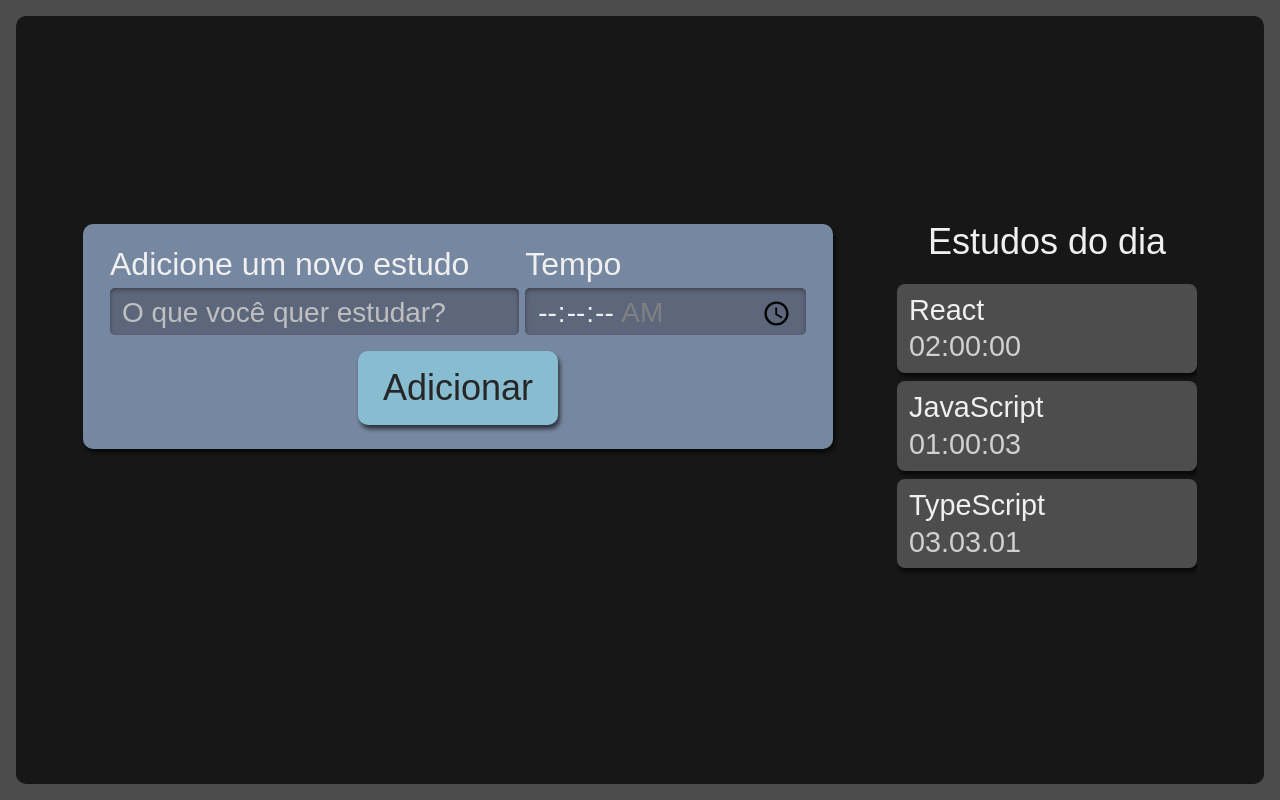
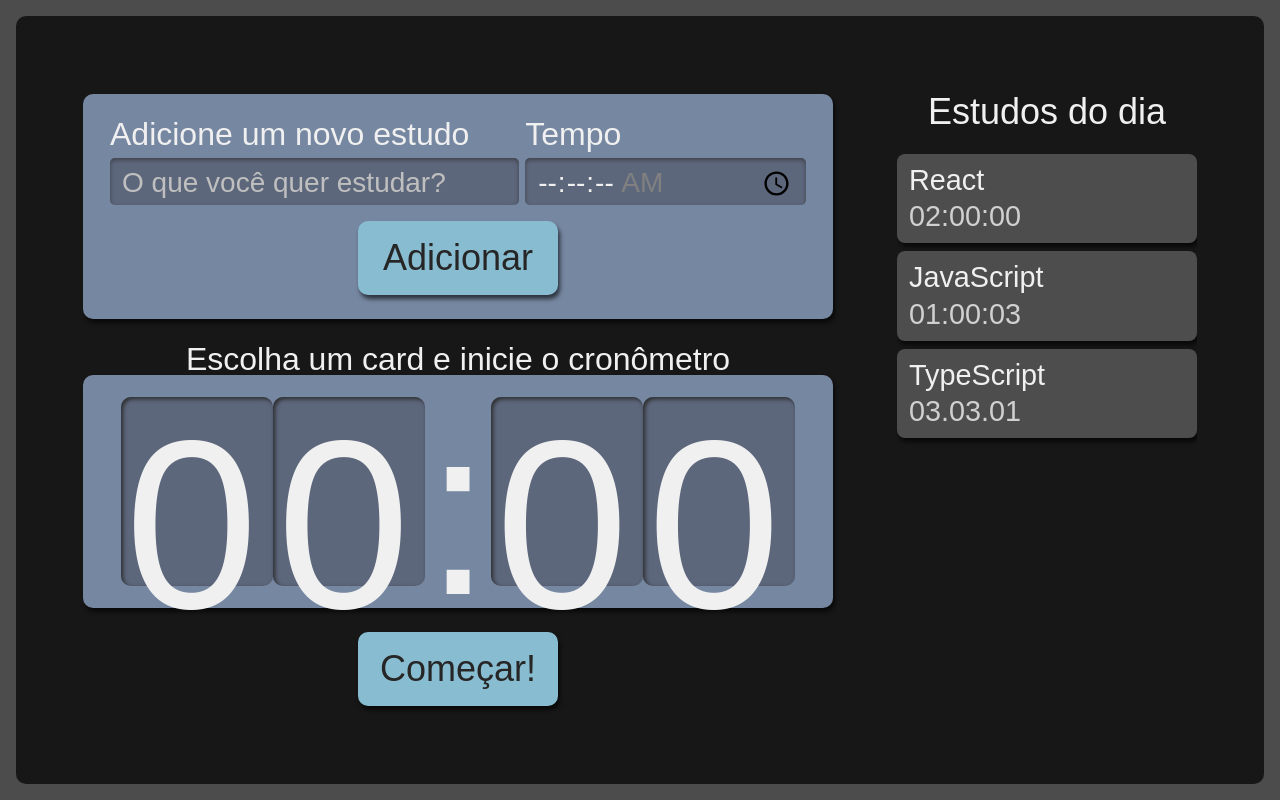
Before and after one commit to dudurb17/alura-studies-typescript, a React (Create React App) app: page / in a window 1280 px wide. Built offline with nearby package versions, Linux system fonts and the light colour scheme.

Commit message:
arrumando o css

```diff
--- /dev/null
+++ b/src/components/Cronometro/Cronometro.module.scss
@@ -0,0 +1,59 @@
+.cronometro {
+    display: flex;
+    flex-direction: column;
+    align-items: center;
+    grid-area: cronometro;
+
+    .relogioWrapper {
+      align-items: center;
+      background-color: #7687A1;
+      border-radius: 10px;
+      box-shadow: 2px 4px 4px #0000009F;
+      box-sizing: border-box;
+      display: flex;
+      font-size: 5rem;
+      justify-content: center;
+      margin-bottom: 24px;
+      padding: 16px 12px;
+      width: 100%;
+    }
+
+    .titulo {
+      font-size: 2rem;
+    }
+
+    button {
+      background-color: #88bcd1;
+      border-radius: 10px;
+      box-shadow: 2px 4px 4px #0000009F;
+      color: #272626;
+      cursor: pointer;
+      font-size: 1.25rem;
+      padding: 16px;
+      width: 150px;
+
+      &:active {
+        background-color: #7CA6B7;
+        box-shadow: 2px 2px 4px #0000009F inset;
+        cursor: auto;
+      }
+    }
+
+    @media screen and (min-width:1280px) {
+
+      .relogioWrapper{
+        font-size: 15rem;
+      }
+
+      p {
+        font-size: 2rem;
+      }
+
+      button {
+        grid-column-start: span 2;
+        justify-self: center;
+        width: 200px;
+        font-size: 2.25rem;
+      }
+    }
+  }
--- /dev/null
+++ b/src/components/Cronometro/Relogio/Relogio.module.scss
@@ -0,0 +1,21 @@
+.relogioNumero {
+    background-color: #5D677C;
+    box-shadow: 2px 2px 4px #2B2B2B inset;
+    height: 3.6rem;
+    width: 3rem;
+    padding: 8px 4px;
+    border-radius: 10px;
+
+    @media screen and (min-width:1280px) {
+      height: 10.8rem;
+      width: 9rem;
+    }
+  }
+
+  .relogioDivisao {
+    height: 4.2rem;
+
+    @media screen and (min-width:1280px) {
+      height: 12.6rem;
+    }
+  }
--- /dev/null
+++ b/src/components/Cronometro/Relogio/index.tsx
@@ -0,0 +1,13 @@
+import style from "./Relogio.module.scss";
+
+export default function Relogio() {
+  return (
+    <>
+      <span className={style.relogioNumero}>0</span>
+      <span className={style.relogioNumero}>0</span>
+      <span className={style.relogioDivisao}>:</span>
+      <span className={style.relogioNumero}>0</span>
+      <span className={style.relogioNumero}>0</span>
+    </>
+  );
+}
--- /dev/null
+++ b/src/components/Cronometro/index.tsx
@@ -0,0 +1,15 @@
+import Button from "../Button";
+import Relogio from "./Relogio";
+import style from "./Cronometro.module.scss";
+
+export default function Cronometro() {
+  return (
+    <div className={style.cronometro}>
+      <p className={style.titulo}>Escolha um card e inicie o cronômetro</p>
+      <div className={style.relogioWrapper}>
+        <Relogio />
+      </div>
+      <Button>Começar!</Button>
+    </div>
+  );
+}
--- a/src/components/List/index.tsx
+++ b/src/components/List/index.tsx
@@ -18,7 +18,7 @@
       <h2>Estudos do dia</h2>
       <ul>
         {tarefas.map((item, index) => (
-          <Item {...item} />
+          <Item key={index} {...item} />
         ))}
       </ul>
     </aside>
--- a/src/pages/App.tsx
+++ b/src/pages/App.tsx
@@ -2,12 +2,14 @@
 import Form from "../components/Form";
 import List from "../components/List";
 import style from "./App.module.scss";
+import Cronometro from "../components/Cronometro";
 
 function App() {
   return (
     <div className={style.AppStyle}>
       <Form />
       <List />
+      <Cronometro />
     </div>
   );
 }
```
